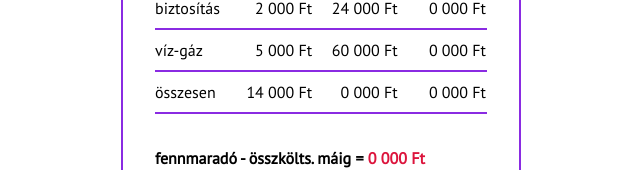
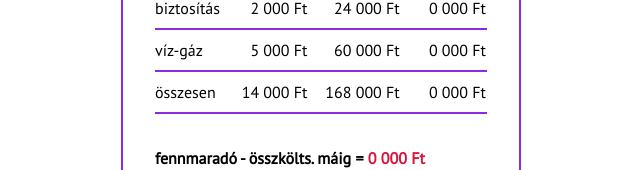
Before and after one commit to leventemo/calc, an Angular app: page / in a window 1280 px wide. Shown: the part 692-862 px from the top of the page, without its empty margins (319-959 px from the left). Built offline with nearby package versions, Linux system fonts and the light colour scheme; a web font is replaced by a local one.

Commit message:
fix display of all expenses per year

```diff
--- a/src/app/app.component.ts
+++ b/src/app/app.component.ts
@@ -47,7 +47,7 @@ export class AppComponent {
 
   allExp: Expenses = {
     perMonth: this.community.perMonth + this.insurance.perMonth + this.gasAndWater.perMonth,
-    perYear: 0o0,
+    perYear: (this.community.perMonth + this.insurance.perMonth + this.gasAndWater.perMonth) * 12,
     untilNow: 0o0,
   }
 
```
